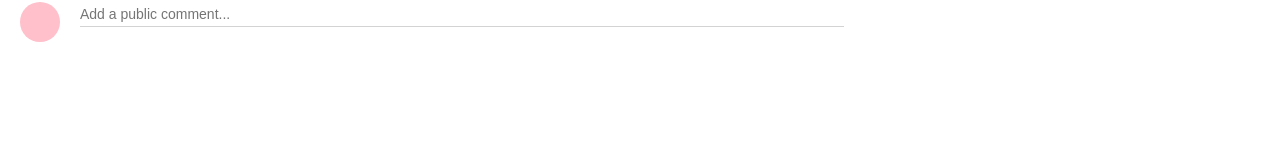
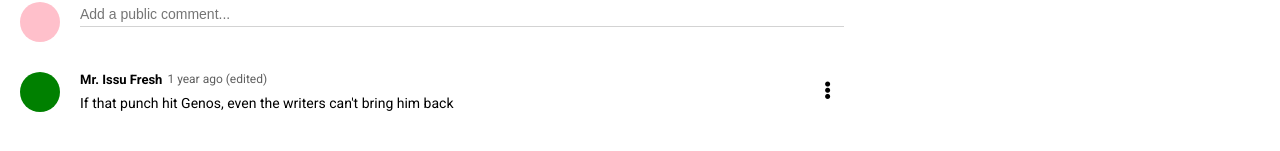
Before and after one commit to mdesanker/youtube-page, a React (Create React App) app: page / in a window 1280 px wide. Shown: the part 871-1022 px from the top of the page. Built offline with nearby package versions, Linux system fonts and the light colour scheme.

Commit message:
Style comment text

```diff
--- /dev/null
+++ b/src/components/body/Comment.tsx
@@ -0,0 +1,57 @@
+import React from "react";
+import styled from "styled-components";
+import IconBtn from "../elements/IconBtn";
+import IconImg from "../elements/IconImg";
+
+const Comment: React.FC = () => {
+  return (
+    <Wrapper>
+      <IconImg color="green" />
+      <Container>
+        <CommentHeader>
+          <h4>Mr. Issu Fresh</h4>
+          <p>1 year ago (edited)</p>
+        </CommentHeader>
+        <CommentText>
+          If that punch hit Genos, even the writers can't bring him back
+        </CommentText>
+      </Container>
+      <IconBtn icon="fas fa-ellipsis-v" />
+    </Wrapper>
+  );
+};
+
+const CommentText = styled.p`
+  font-size: 14px;
+`;
+
+const CommentHeader = styled.div`
+  display: flex;
+  gap: 5px;
+  align-items: center;
+
+  & h4 {
+    font-size: 13px;
+  }
+
+  & p {
+    font-size: 12px;
+    color: #606060;
+  }
+`;
+
+const Container = styled.div`
+  flex-grow: 1;
+  display: flex;
+  flex-direction: column;
+  padding: 0 20px;
+  gap: 8px;
+`;
+
+const Wrapper = styled.div`
+  display: flex;
+  height: 112px;
+  margin-bottom: 16px;
+`;
+
+export default Comment;
--- a/src/components/body/CommentSection.tsx
+++ b/src/components/body/CommentSection.tsx
@@ -2,6 +2,7 @@ import React from "react";
 import styled from "styled-components";
 import IconBtn from "../elements/IconBtn";
 import IconImg from "../elements/IconImg";
+import Comment from "./Comment";
 
 const CommentSection: React.FC = () => {
   return (
@@ -19,9 +20,18 @@ const CommentSection: React.FC = () => {
           placeholder="Add a public comment..."
         />
       </AddComment>
+      <Comments>
+        <Comment />
+      </Comments>
     </Wrapper>
   );
 };
+
+const Comments = styled.div`
+  width: 100%;
+  display: flex;
+  flex-direction: column;
+`;
 
 const Input = styled.input`
   flex-grow: 1;
@@ -36,6 +46,7 @@ const AddComment = styled.div`
   align-items: flex-start;
   gap: 20px;
   height: 40px;
+  margin-bottom: 30px;
 `;
 
 const CommentHeader = styled.div`
```
